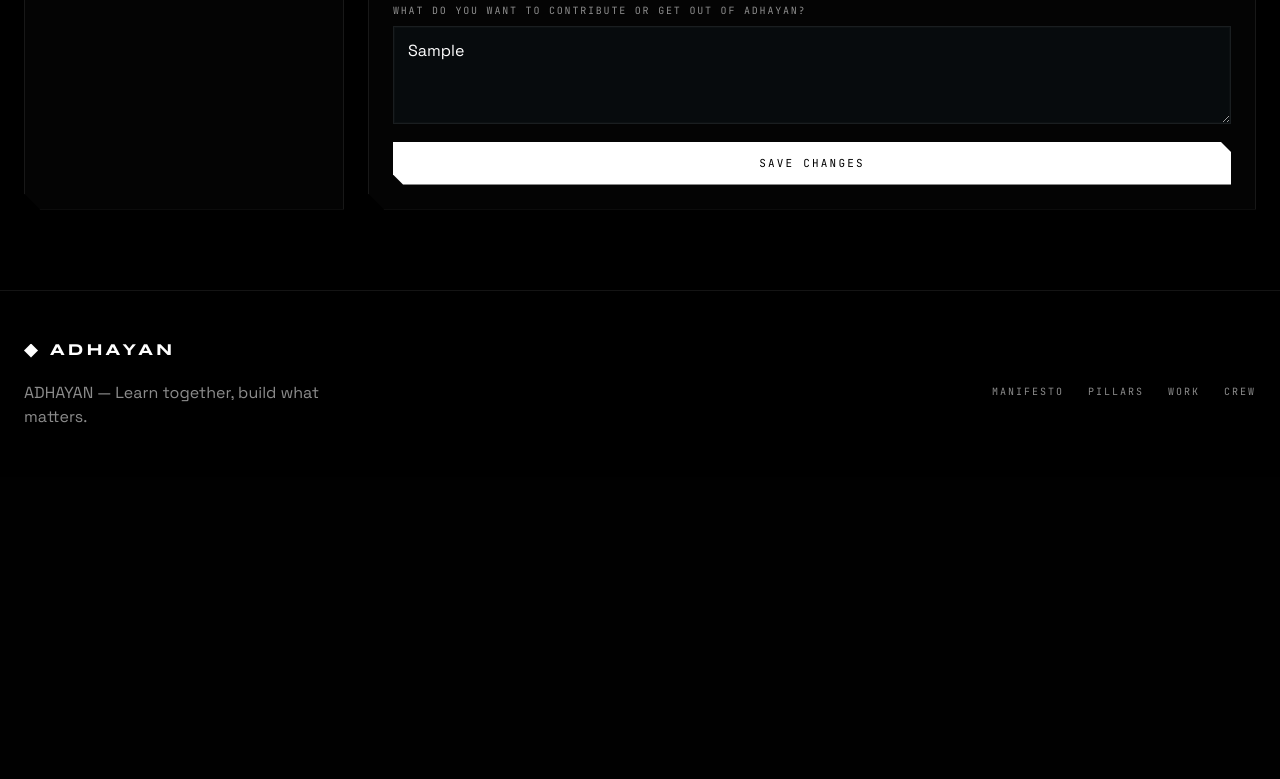
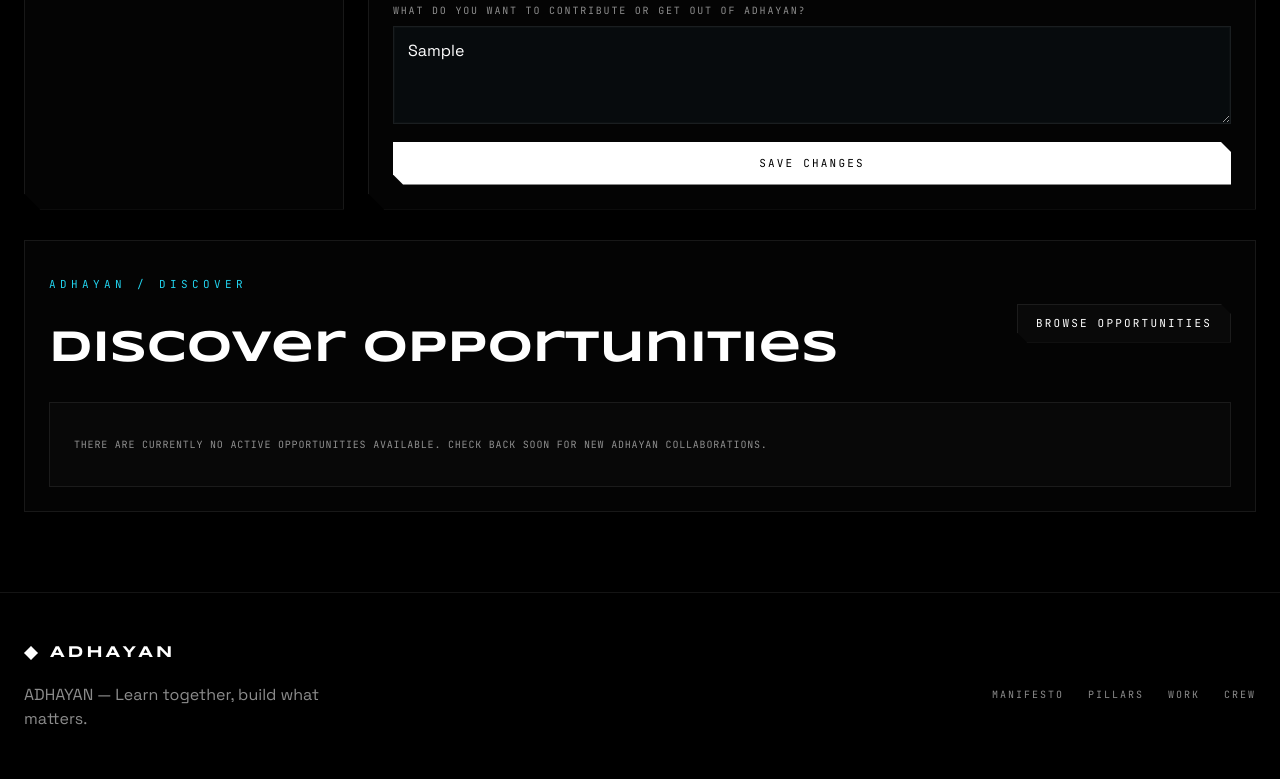
Before and after one commit to peterkandel/AURA, a Flask app: page /dashboard in a window 1280 px wide. Shown: the part 956-1735 px from the top of the page. Before the commit the page ends 1379 px from the top, so only its background shows below. Run offline with Flask 3, Linux system fonts and the light colour scheme; a user stored in the database is signed in; tables that the repository leaves empty hold one stand-in row (values such as "Sample post"); some libraries are stand-ins or nearby versions.

Commit message:
Add opportunity discovery to dashboard

```diff
--- a/templates/dashboard.html
+++ b/templates/dashboard.html
@@ -108,5 +108,38 @@
       </form>
     </main>
   </div>
+
+  <section class="discovery-panel">
+    <div class="discovery-header">
+      <div>
+        <p class="eyebrow">ADHAYAN / DISCOVER</p>
+        <h3>Discover Opportunities</h3>
+      </div>
+      <a class="btn-secondary" href="{{ url_for('opportunities') }}">Browse Opportunities</a>
+    </div>
+
+    {% if featured_opportunities %}
+      <div class="opportunity-mini-grid">
+        {% for opportunity in featured_opportunities %}
+          <article class="opportunity-mini-card">
+            <div class="mini-meta">
+              <span>{{ opportunity.category }}</span>
+              <span>{{ opportunity.difficulty }}</span>
+            </div>
+            <h4>{{ opportunity.title }}</h4>
+            <p>{{ opportunity.description[:120] }}{% if opportunity.description|length > 120 %}...{% endif %}</p>
+            <div class="mini-footer">
+              <span>{{ opportunity.estimated_hours_per_week }} hrs/week</span>
+              <a href="{{ url_for('opportunity_detail', opportunity_id=opportunity.id) }}">View</a>
+            </div>
+          </article>
+        {% endfor %}
+      </div>
+    {% else %}
+      <div class="empty-state">
+        <p>There are currently no active opportunities available. Check back soon for new ADHAYAN collaborations.</p>
+      </div>
+    {% endif %}
+  </section>
 </section>
 {% endblock %}
```
